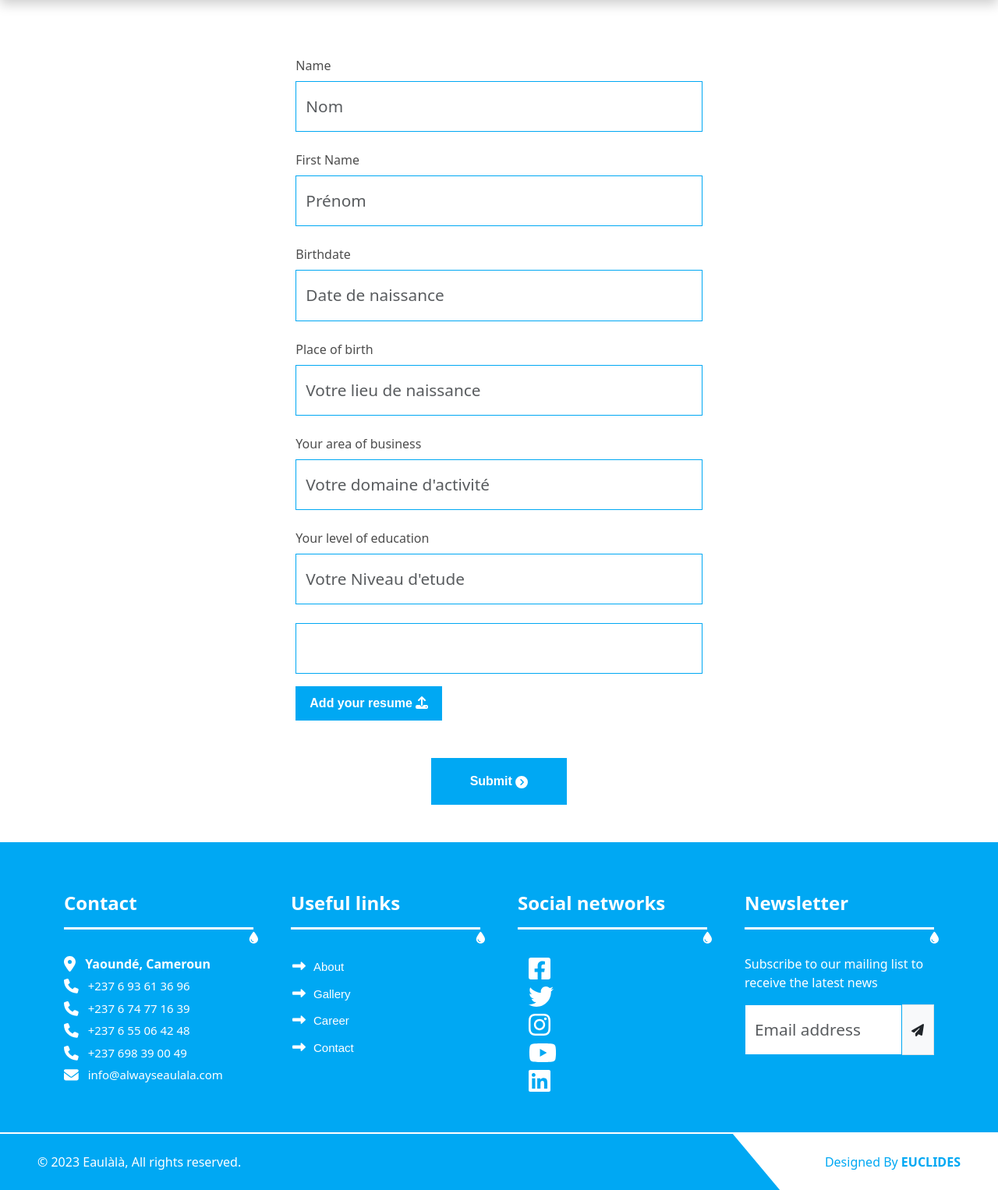
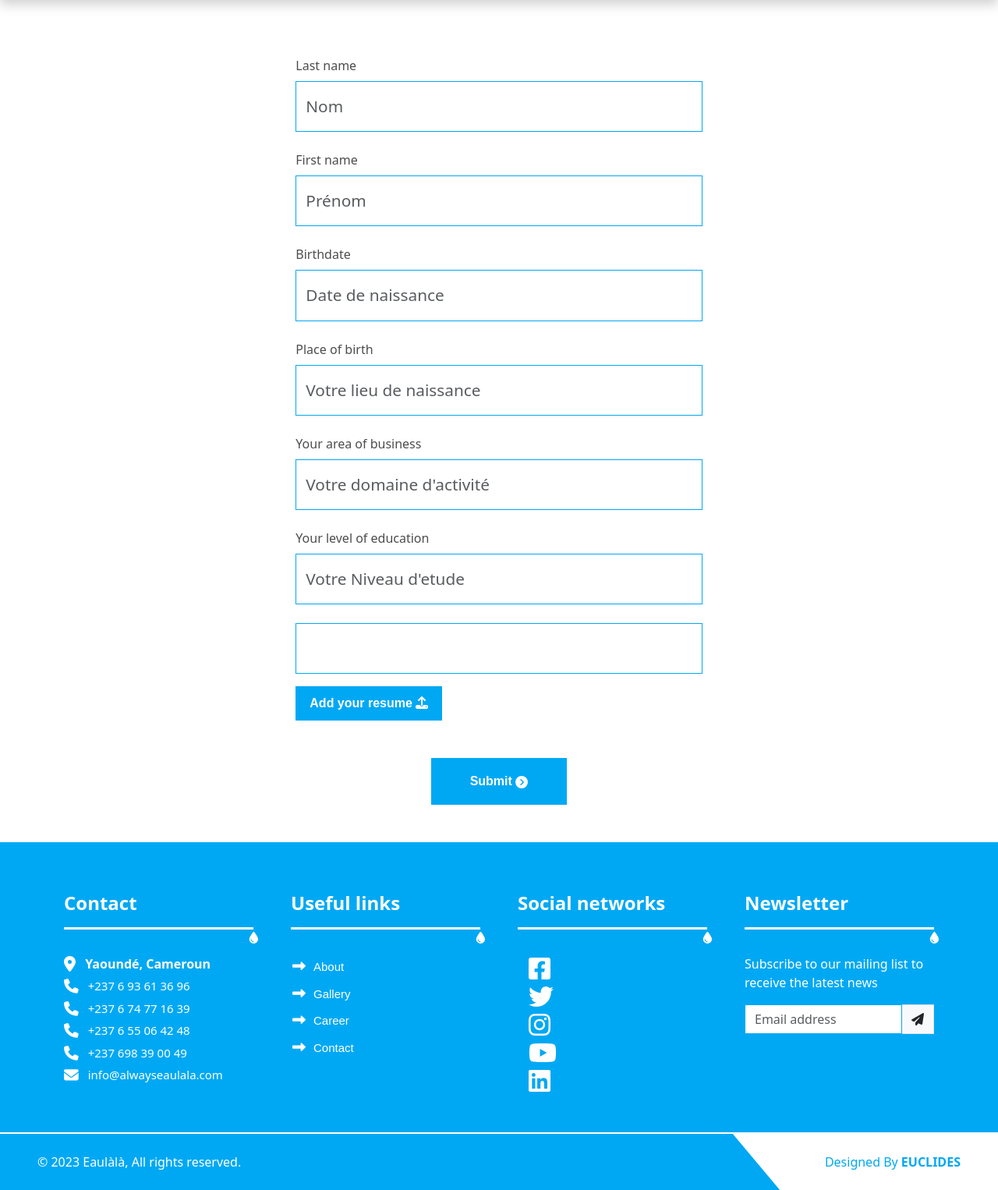
Before and after one commit to euclidessoft/eaulala, a Symfony app: template templates/site/carriere_candidature.html.twig in a window 1280 px wide; the page is wider, and only the part inside the window is pictured. Shown: the part 81-1607 px from the top of that part at 78% size. Run offline with Twig, Linux system fonts and the light colour scheme; the template is opened without the code that fills it, so the values that code supplies are empty; form fields are guessed from the names that the template uses; some libraries are stand-ins or nearby versions.

Commit message:
31-10-2023 13:45 modification pages

```diff
--- a/public/css/style.css
+++ b/public/css/style.css
@@ -366,7 +366,7 @@
 
 .client-banner {
     width: 100%;
-    aspect-ratio: 740 / 493;
+    aspect-ratio: 1470 / 980;
     background-image: url(../images/clients.avif);
     background-size: cover;
     background-position: center;
@@ -1110,6 +1110,12 @@
     padding: 5px 10px;
     height: auto !important;
 }
+
+.newsletter-form .form-control {
+    font-size: 1rem;
+    padding: 0.375rem 0.75rem !important;
+}
+
 label {
     color: rgba(0, 0, 0, 0.7);
 }
@@ -1221,6 +1227,7 @@
 }
 
 @media (max-width: 768px) {
+
     .carousel-img.slide_1 {
         background-image: url('../images/slide_1_mobil.avif');
     }
@@ -1276,6 +1283,11 @@
     .back-to-top {
         right: 10px;
         bottom: 10px;
+    }
+
+    .client-banner {
+        aspect-ratio: 415 / 762;
+        background-image: url(../images/clients_mobil.avif);
     }
 }
 
--- a/templates/layout.html.twig
+++ b/templates/layout.html.twig
@@ -1,5 +1,5 @@
 <!doctype html>
-<html lang="fr">
+<html lang="{{ app.request.locale }}">
 <head>
     <!-- Required meta tags -->
     <meta charset="utf-8">
--- a/translations/messages.en.yml
+++ b/translations/messages.en.yml
@@ -4,7 +4,7 @@
 Forage: Drilling Water
 Distribution: Suplling
 Clients: Customers
-FAQ:
+FAQ: FAQ
 A propos: About
 Contact: Contact
 révolutionne l'accès à: revolutionizes access to
@@ -233,11 +233,12 @@
 Notre engagement envers la fourniture d'eau potable de qualité, de manière durable et responsable, nous unit dans une quête pour un monde meilleur, un verre d'eau à la fois.: Our commitment to providing quality drinking water, sustainably and responsibly, unites us in a quest for a better world, one glass of water at a time.
 Rejoignez-nous pour faire partie de cette aventure.: Join us in this adventure.
 Eaulàlà, pour un avenir où l'accès à une eau potable de qualité est une réalité pour tous.: Eaulàlà, for a future where access to quality drinking water is a reality for all.
-Nom: Name
-Prénom: First Name
+Nom: Last name
+Prénom: First name
 Date de naissance: Birthdate
 Lieu de naissance: Place of birth
 Votre domaine d'activité: Your area of business
 Votre Niveau d'etude: Your level of education
 Ajoutez votre CV: Add your resume
 Soumettre: Submit
+Contactez-nous: Contact us
```
Also changed, not shown: public/images/clients_mobil.avif (added).
